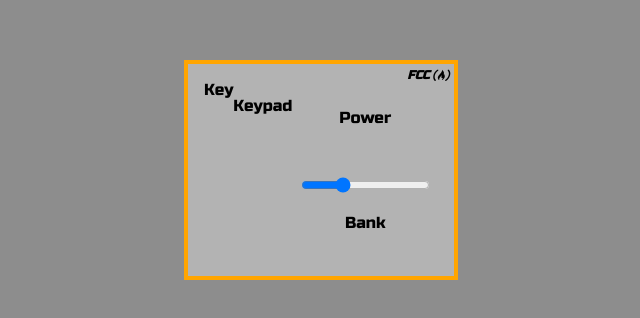
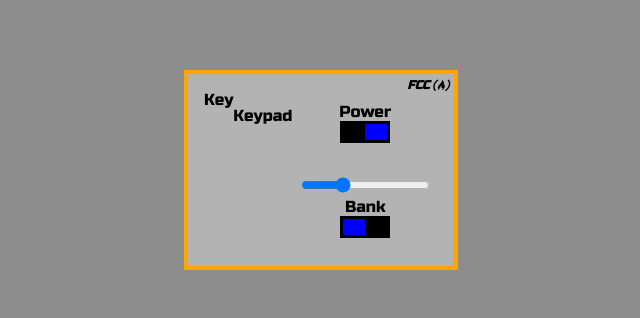
Before and after one commit to Mmackz/drum-machine, a React (Create React App) app: page / in a window 1280 px wide. Shown: the part 230-548 px from the top of the page, without its empty margins (319-959 px from the left). Built offline with nearby package versions, Linux system fonts and the light colour scheme.

Commit message:
✨ implement switch component

```diff
--- a/src/components/controls/index.js
+++ b/src/components/controls/index.js
@@ -1,3 +1,4 @@
+import Switch from "../switch";
 import { Container } from "./styles/controls";
 
 function Controls(props) {
@@ -8,14 +9,16 @@ function Controls(props) {
       setOptions((state) => ({ ...state, volume: target.value }));
    }
 
+   function togglePower() {
+      setOptions((state) => ({ ...state, powerOn: !powerOn }));
+   }
+
    return (
       <Container>
-         <div className="switch-container">
-            <p className="switch-label">Power</p>
-            <div className="outer-switch">
-               <div className="inner-switch"></div>
-            </div>
-         </div>
+
+         <Switch label="Power"
+                 powerOn={powerOn}
+                 togglePower={togglePower} />
 
          <p className="options-display">{sound}</p>
 
@@ -30,12 +33,8 @@ function Controls(props) {
             />
          </div>
 
-         <div className="switch-container">
-            <p className="switch-label">Bank</p>
-            <div className="outer-switch">
-               <div className="inner-switch"></div>
-            </div>
-         </div>
+         <Switch label="Bank" />
+
       </Container>
    );
 }
--- /dev/null
+++ b/src/components/switch/index.js
@@ -0,0 +1,17 @@
+import { Inner, Label, SwitchContainer } from "./styles/switch"
+
+function Switch(props) {
+
+   const { label, powerOn, togglePower } = props
+
+   return (
+      <SwitchContainer>
+         <Label>{label}</Label>
+         <div onClick={togglePower} >
+            <Inner className={powerOn && "on"} />
+         </div>
+      </SwitchContainer>
+   );
+}
+
+export default Switch;
--- /dev/null
+++ b/src/components/switch/styles/switch.js
@@ -0,0 +1,32 @@
+import styled from "styled-components";
+
+export const SwitchContainer = styled.div`
+   width: fit-content;
+
+   & > div {
+      background: black;
+      width: 50px;
+      height: 22px;
+      position: relative;
+      margin: 0 auto;
+   }
+`;
+
+export const Label = styled.p`
+   margin: 0;
+   text-align: center;
+`;
+
+export const Inner = styled.div`
+   position: absolute;
+   top: 3.1px;
+   left: 3px;
+   width: calc(50% - 3px);
+   height: 16px;
+   background: blue;
+   transition: transform 0.15s linear;
+
+   &.on {
+      transform: translateX(100%);
+   }
+`;
```
